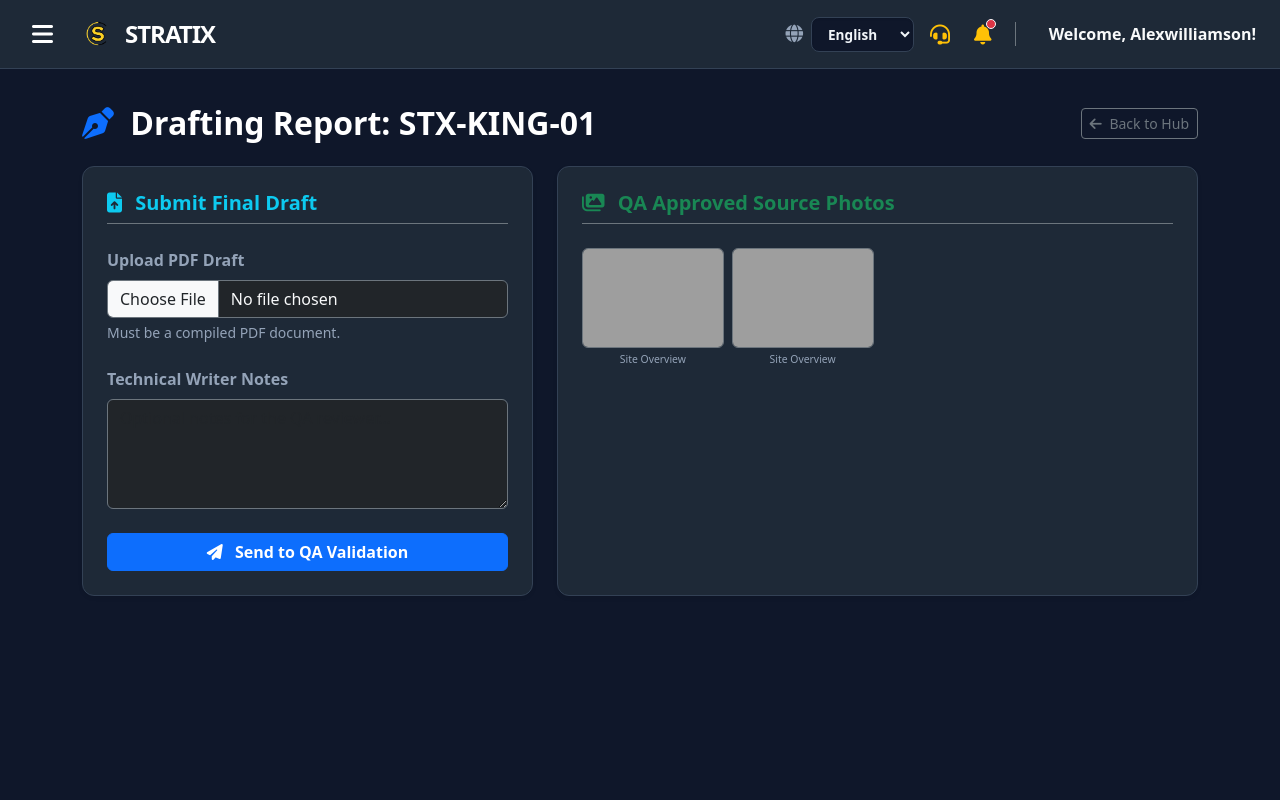
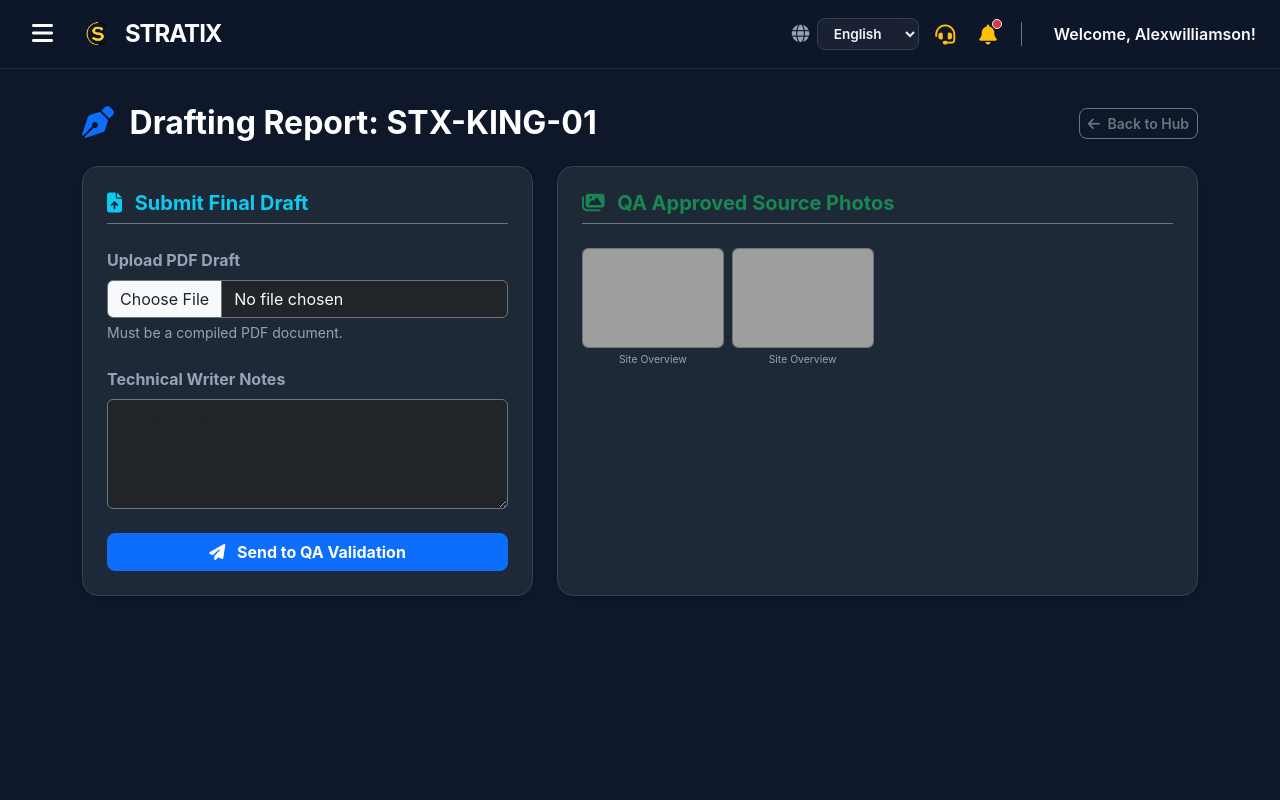
Before and after one commit to DoomedPK/stratix-dashboard2, a Django app: page /tech-writer/draft/1/ in a window 1280 px wide. Run offline with Django 5.2, Linux system fonts and the light colour scheme; a user stored in the database is signed in; data comes from the database, SQL or seed files in the repository; some libraries are stand-ins or nearby versions; grey boxes are pictures that could not be loaded.

Commit message:
Update base.html

```diff
--- a/stratix-dashboard/templates/base.html
+++ b/stratix-dashboard/templates/base.html
@@ -7,7 +7,7 @@
     <title>Real-Time Cell Tower Tracking | Stratix</title>
 
     <link rel="manifest" href="{% url 'manifest' %}">
-    <meta name="theme-color" content="#1e2937">
+    <meta name="theme-color" content="#0f172a">
     <link rel="apple-touch-icon" href="{% static 'images/stratix-logo.png' %}">
 
     <link href="https://cdn.jsdelivr.net/npm/bootstrap@5.3.3/dist/css/bootstrap.min.css" rel="stylesheet">
@@ -19,42 +19,82 @@
     <link rel="stylesheet" href="https://cdn.jsdelivr.net/npm/@fancyapps/ui@5.0/dist/fancybox/fancybox.css" />
 
     <style>
-        body { background-color: #0f172a; color: #f1f5f9; padding-top: 80px; }
-        .navbar { background-color: #1e2937; border-bottom: 1px solid #334155; }
-        .card { background-color: #1e2937; border: 1px solid #334155; color: #f1f5f9; border-radius: 12px;}
+        /* 🚀 1. APPLE SYSTEM FONT & SMOOTH FADE-IN */
+        body {
+            background-color: #0f172a;
+            color: #f1f5f9;
+            padding-top: 80px;
+            font-family: -apple-system, BlinkMacSystemFont, "SF Pro Display", "Segoe UI", Roboto, Helvetica, Arial, sans-serif, "Apple Color Emoji", "Segoe UI Emoji", "Segoe UI Symbol" !important;
+            animation: fadeIn 0.4s ease-out forwards;
+            -webkit-font-smoothing: antialiased;
+            -moz-osx-font-smoothing: grayscale;
+        }
+
+        @keyframes fadeIn {
+            from { opacity: 0; transform: translateY(5px); }
+            to { opacity: 1; transform: translateY(0); }
+        }
+
+        /* 🚀 2. iOS FROSTED GLASS NAVBAR */
+        .navbar {
+            background-color: rgba(15, 23, 42, 0.75) !important;
+            backdrop-filter: blur(16px);
+            -webkit-backdrop-filter: blur(16px);
+            border-bottom: 1px solid rgba(255, 255, 255, 0.08);
+        }
+
+        .card {
+            background-color: #1e2937;
+            border: 1px solid #334155;
+            color: #f1f5f9;
+            border-radius: 16px; /* 🚀 Apple-style rounded corners */
+            box-shadow: 0 4px 20px rgba(0,0,0,0.15);
+        }
+
         .text-muted { color: #94a3b8 !important; }
-        .offcanvas { background-color: rgba(15, 23, 42, 0.98) !important; backdrop-filter: blur(10px); border-right: 1px solid #334155; }
+
+        /* 🚀 3. iOS FROSTED GLASS SIDE MENU */
+        .offcanvas {
+            background-color: rgba(15, 23, 42, 0.85) !important;
+            backdrop-filter: blur(20px);
+            -webkit-backdrop-filter: blur(20px);
+            border-right: 1px solid rgba(255, 255, 255, 0.08);
+        }
+
         .stratix-text { color: #ffffff !important; font-weight: 900; letter-spacing: -1px; }
         .hamburger-btn { font-size: 1.5rem; color: #fff; border: none; background: transparent; padding: 0.5rem; transition: 0.2s;}
-        .hamburger-btn:hover { color: #38bdf8; }
-        .nav-link { border-radius: 8px; margin-bottom: 5px; transition: 0.2s; }
-        .nav-link:hover { background-color: #1e2937; color: #38bdf8 !important; padding-left: 25px !important;}
+        .hamburger-btn:hover { color: #38bdf8; transform: scale(1.1); }
 
-        .search-bar { background-color: #0f172a; border: 1px solid #334155; color: white; border-radius: 8px;}
-        .search-bar:focus { background-color: #0f172a; color: white; border-color: #38bdf8; box-shadow: none; }
+        .nav-link { border-radius: 10px; margin-bottom: 5px; transition: all 0.2s ease; font-weight: 500; }
+        .nav-link:hover { background-color: rgba(255,255,255,0.05); color: #38bdf8 !important; padding-left: 25px !important;}
 
-        #siteMap, #miniMap { border-radius: 8px; border: 2px solid #334155; z-index: 1;}
+        /* 🚀 Buttons - Added tactile click scaling */
+        .btn { transition: all 0.2s ease; border-radius: 8px; font-weight: 600; }
+        .btn:active { transform: scale(0.96); }
+
+        .search-bar { background-color: rgba(255,255,255,0.05); border: 1px solid #334155; color: white; border-radius: 10px;}
+        .search-bar:focus { background-color: rgba(255,255,255,0.1); color: white; border-color: #38bdf8; box-shadow: 0 0 0 4px rgba(56, 189, 248, 0.1); }
+
+        #siteMap, #miniMap { border-radius: 12px; border: 1px solid #334155; z-index: 1;}
 
         .dataTables_wrapper .dataTables_length select, .dataTables_wrapper .dataTables_filter input {
-            background-color: #0f172a; color: white; border: 1px solid #334155; border-radius: 6px; padding: 4px 8px;
+            background-color: rgba(255,255,255,0.05); color: white; border: 1px solid #334155; border-radius: 8px; padding: 6px 12px;
         }
         .dataTables_wrapper .dataTables_info, .dataTables_wrapper .dataTables_paginate { color: #94a3b8 !important; margin-top: 15px;}
-        .page-link { background-color: #1e2937; border-color: #334155; color: #38bdf8; font-weight: 600; }
+        .page-link { background-color: #1e2937; border-color: #334155; color: #38bdf8; font-weight: 600; border-radius: 6px; margin: 0 2px;}
         .page-link:hover { background-color: #38bdf8; color: #0f172a; border-color: #38bdf8; }
         .page-item.active .page-link { background-color: #3b82f6; border-color: #3b82f6; color: white; }
-        .page-item.disabled .page-link { background-color: #0f172a; color: #64748b; border-color: #334155; }
+        .page-item.disabled .page-link { background-color: transparent; color: #64748b; border-color: #334155; }
 
         /* -------------------------------------------------------------
-           🚀 AGGRESSIVE GOOGLE TRANSLATE SEAMLESS FIX
+           🚀 AGGRESSIVE GOOGLE TRANSLATE SEAMLESS FIX (KEPT INTACT)
            ------------------------------------------------------------- */
-        /* 1. Prevent body from being pushed down and force standard layout */
         body {
             top: 0px !important;
             position: relative !important;
             min-height: 100vh !important;
         }
 
-        /* 2. Hide Google's dynamic iframe trackers and tooltips that cause body shifts */
         .goog-te-banner-frame,
         .goog-te-banner-frame.skiptranslate,
         #goog-gt-tt,
@@ -63,15 +103,13 @@
             visibility: hidden !important;
         }
 
-        /* 3. Disable annoying yellow highlights over translated text */
         .goog-text-highlight {
             background-color: transparent !important;
             box-shadow: none !important;
         }
 
-        /* 4. Native styling for the custom dropdown */
         .custom-translate-dropdown {
-            background-color: #0f172a;
+            background-color: rgba(255,255,255,0.05);
             color: #f1f5f9;
             border: 1px solid #334155;
             border-radius: 8px;
@@ -80,10 +118,11 @@
             font-weight: 600;
             outline: none;
             cursor: pointer;
+            backdrop-filter: blur(10px);
             box-shadow: inset 0 1px 2px rgba(0,0,0,0.1);
             transition: border-color 0.2s;
         }
-        .custom-translate-dropdown:focus { border-color: #38bdf8; }
+        .custom-translate-dropdown:focus, .custom-translate-dropdown:hover { border-color: #38bdf8; background-color: rgba(255,255,255,0.1); }
     </style>
     {% block extra_css %}{% endblock %}
 </head>
@@ -128,7 +167,7 @@
                         <span class="position-absolute top-0 start-100 translate-middle p-1 bg-danger border border-light rounded-circle" id="bellDot"></span>
                         {% endif %}
                     </button>
-                    <ul class="dropdown-menu dropdown-menu-end dropdown-menu-dark shadow" style="width: 320px; border: 1px solid #334155;">
+                    <ul class="dropdown-menu dropdown-menu-end dropdown-menu-dark shadow" style="width: 320px; border: 1px solid #334155; border-radius: 12px; background-color: rgba(30,41,55,0.95); backdrop-filter: blur(10px);">
                         <li><h6 class="dropdown-header border-bottom border-secondary pb-2 fw-bold"><i class="fas fa-bolt me-2 text-warning"></i>Live Alerts Feed</h6></li>
                         {% for alert in recent_alerts %}
                         <li>
@@ -233,6 +272,13 @@
     <script type="text/javascript" src="//translate.google.com/translate_a/element.js?cb=googleTranslateElementInit"></script>
     <script>
         $(document).ready(function() {
+            // 🚀 4. APPLE FEATURE: Mobile Haptic Feedback on all Buttons!
+            $('.btn, .nav-link').on('click', function() {
+                if (navigator.vibrate) {
+                    navigator.vibrate(40); // Subtle 40ms physical tap on mobile
+                }
+            });
+
             // Monitor for Google's dynamic script shifting the body
             function checkBodyPosition() {
                 if ($('body').css('top') !== '0px') {
```
